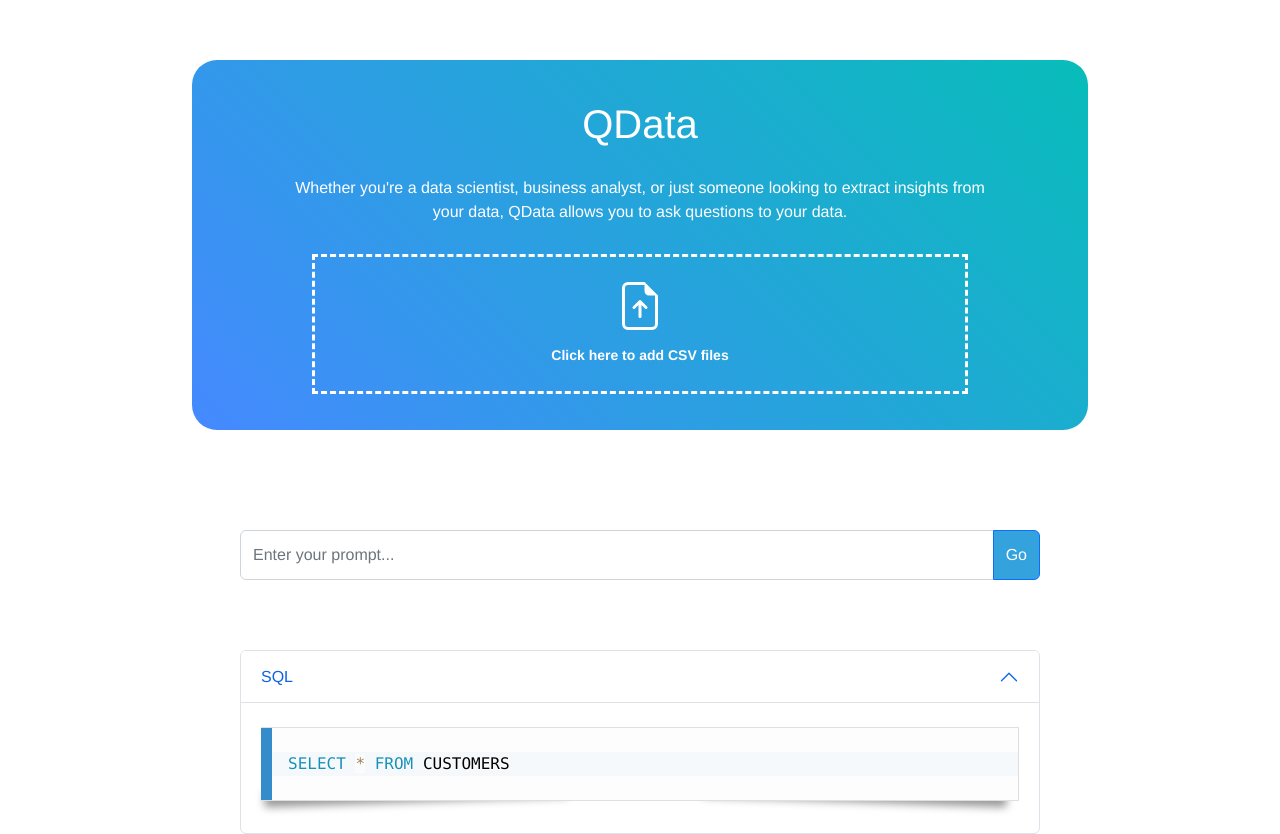
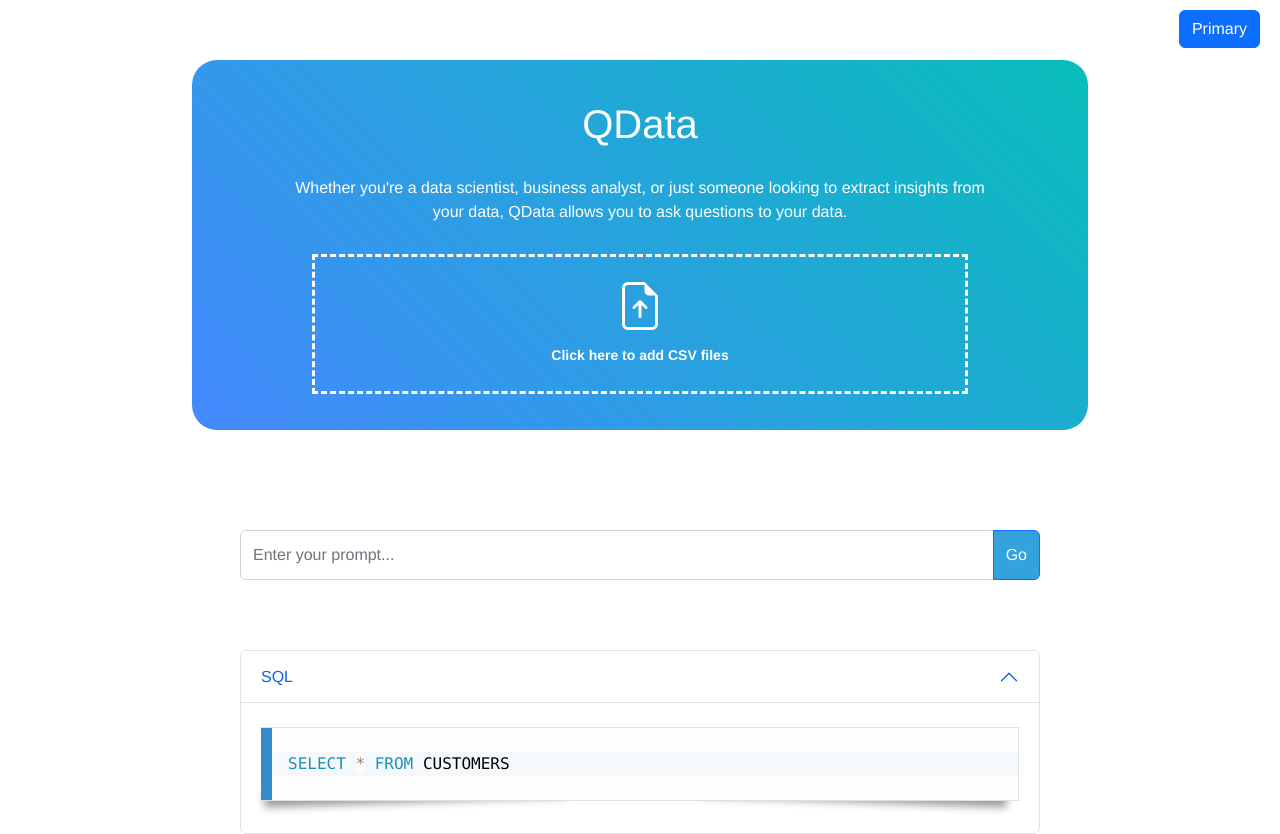
Before and after one commit to chuuck/FlowData, a Vue app in the folder front-end/: page / in a window 1280 px wide. Shown: the top 834 px of the page. Built offline with nearby package versions, Linux system fonts and the light colour scheme.

Commit message:
Fixing diagram

```diff
--- a/front-end/src/components/HelloWorld.vue
+++ b/front-end/src/components/HelloWorld.vue
@@ -1,6 +1,11 @@
 <template>
 
+    <button id="modal_key_button" type="button" class="btn btn-primary">Primary</button>
+
     <div id="intro_rect">
+
+
+
       <h1 id="title">QData</h1>
       <p id="description_text">Whether you're a data scientist, business analyst, or just someone looking to extract insights from your data, QData allows you to ask questions to your data.</p>
 
@@ -13,10 +18,7 @@
 
         <p style="color: #fff; margin-top: 15px; font-size:14px; font-weight: 600;">{{message}}</p>
 
-
       </div>
-
-
 
     </div>
 
@@ -64,6 +66,14 @@ export default {
 <!-- Add "scoped" attribute to limit CSS to this component only -->
 <style scoped>
 
+ #modal_key_button {
+     margin-top: 10px;
+     margin-right: 20px;
+     position:absolute;
+     top:0;
+     right:0;
+ }
+
 #intro_rect{
   height: 370px;
   max-width:1000px;
```
Also changed, not shown: 1 other file (tests, documents, lock files or other folders).
